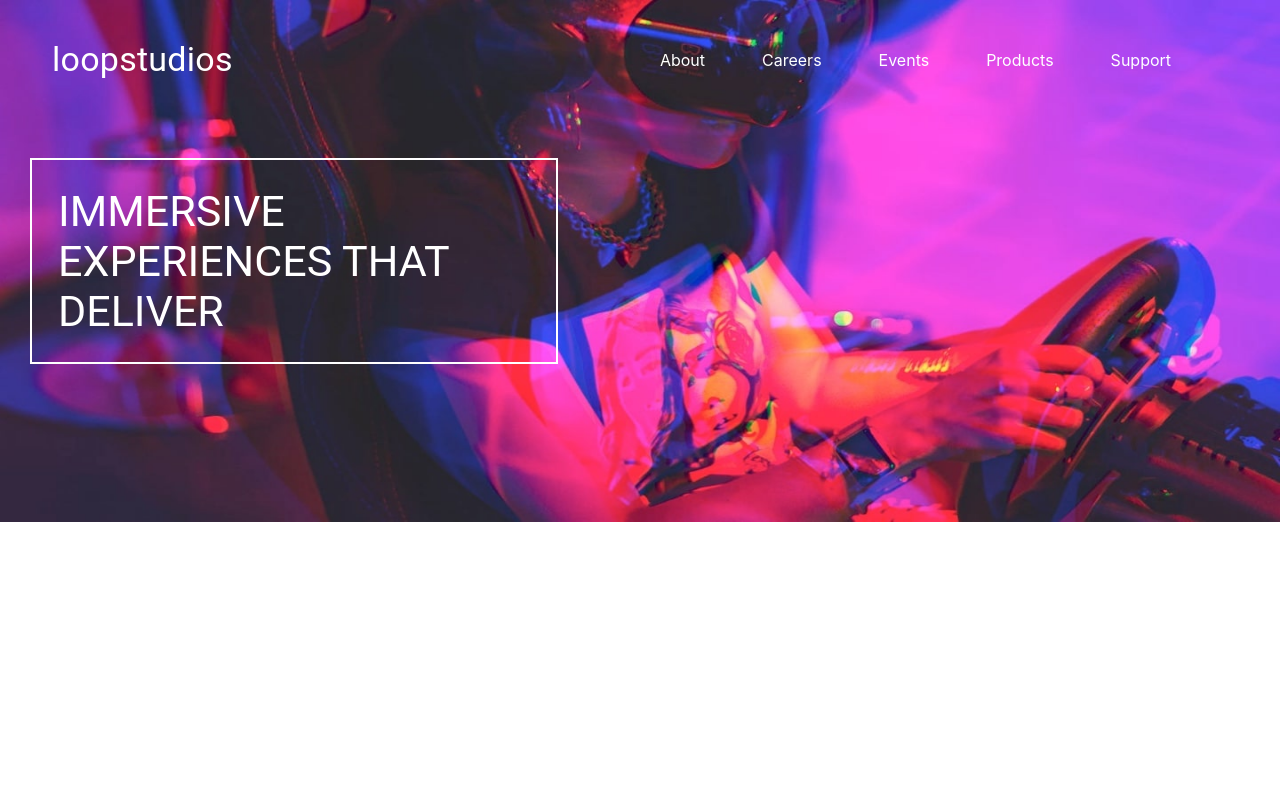
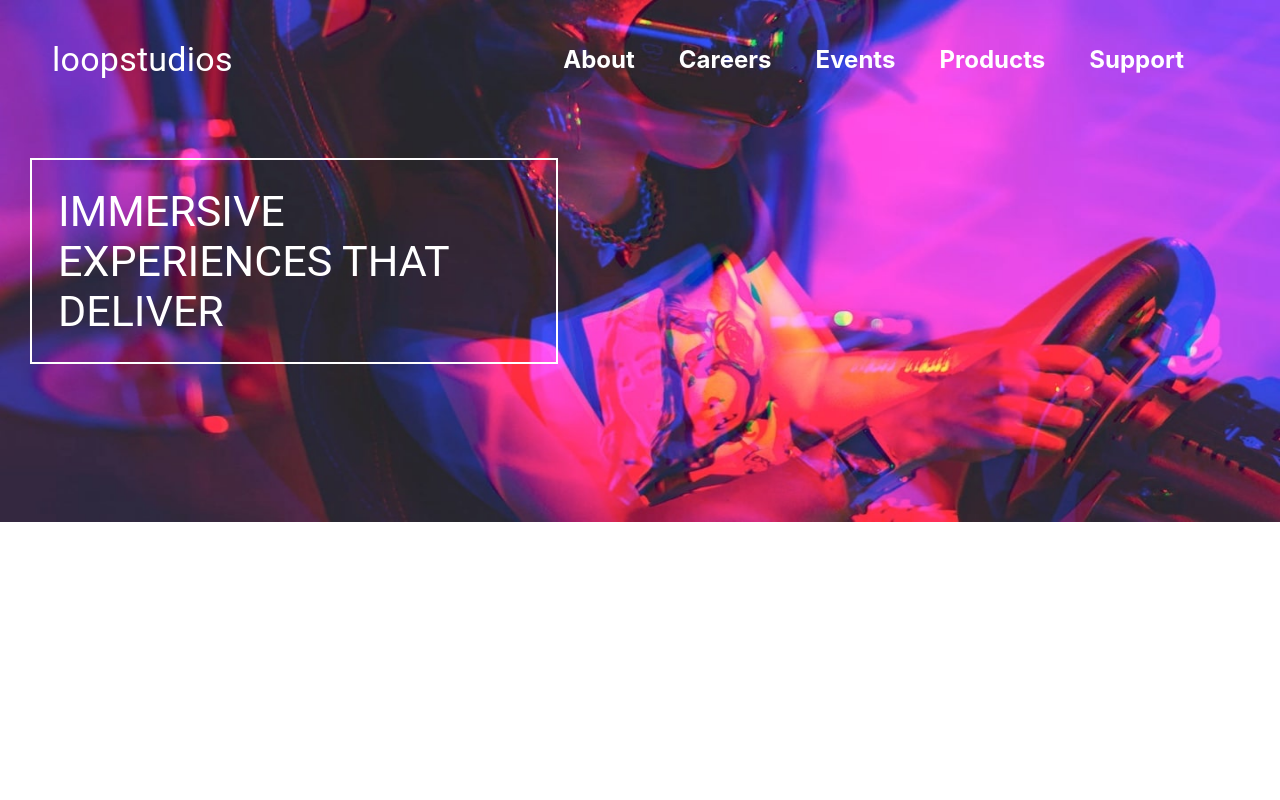
Before and after one commit to Proton-number/loop-studios, a React (Vite) app: page / in a window 1280 px wide. Shown: the top 800 px of the page. Built offline with nearby package versions, Linux system fonts and the light colour scheme.

Commit message:
last commit

```diff
--- a/package.json
+++ b/package.json
@@ -18,6 +18,7 @@
     "material-ui-theme-state": "^1.0.30",
     "react": "^18.2.0",
     "react-dom": "^18.2.0",
+    "responsive-responsive-img-material-ui": "^3.0.0",
     "styled-components": "^5.3.6"
   },
   "devDependencies": {
--- a/src/Components/Desktop Designs/Desktop Footer/DesktopFooter.jsx
+++ b/src/Components/Desktop Designs/Desktop Footer/DesktopFooter.jsx
@@ -4,6 +4,8 @@ import facebook from '/src/images/icon-facebook.svg'
 import instagram from '/src/images/icon-instagram.svg'
 import pinterest from '/src/images/icon-pinterest.svg'
 import twitter from '/src/images/icon-twitter.svg'
+import {motion} from 'framer-motion'
+
 
 function DesktopFooter() {
   return (
@@ -26,6 +28,10 @@ function DesktopFooter() {
       >
 
 <Typography
+      component={motion.h4}
+      whileHover={{textDecoration:'underline', y:-5}}
+      transition={{delay: .2 }}
+
        variant='p'
          >
           About
@@ -33,27 +39,36 @@ function DesktopFooter() {
 
         <Typography
        variant='p'
-
+       component={motion.h4}
+       whileHover={{textDecoration:'underline', y:-5}}
+       transition={{delay: .2 }}
         >
           Careers
           </Typography>
 
         <Typography
        variant='p'
-
+       component={motion.h4}
+       whileHover={{textDecoration:'underline', y:-5}}
+       transition={{delay: .2 }}
         >
           Events
           </Typography>
 
         <Typography
        variant='p'
-
+       component={motion.h4}
+      whileHover={{textDecoration:'underline', y:-5}}
+      transition={{delay: .2 }}
         >
           Products
           </Typography>
 
         <Typography
        variant='p'
+       component={motion.h4}
+       whileHover={{textDecoration:'underline', y:-5}}
+       transition={{delay: .2 }}
         >
           Supports
           </Typography>
@@ -75,25 +90,29 @@ function DesktopFooter() {
       // style={{marginLeft:'80px'}}
      >
 
-      <img
+      <motion.img
+      whileHover={{filter:'brightness(70%)'}}
       src={facebook}
        alt="Facebook logo"
        style={{width:'30px',
        height:'30px' }} />
 
-      <img
+      <motion.img
+      whileHover={{filter:'brightness(70%)'}}
       src={twitter}
        alt="Twitter logo"
        style={{width:'30px',
         height:'30px'}}  />
 
-      <img
+      <motion.img
+      whileHover={{filter:'brightness(70%)'}}
       src={pinterest}
        alt="Pinterest logo"
         style={{width:'30px',
          height:'30px'}}  />
 
-      <img
+      <motion.img
+      whileHover={{filter:'brightness(70%)'}}
       src={instagram}
       alt="Instagram logo"
        style={{width:'30px',
--- a/src/Components/Desktop Designs/Second-section desktop/InterractiveDesktop.jsx
+++ b/src/Components/Desktop Designs/Second-section desktop/InterractiveDesktop.jsx
@@ -1,7 +1,6 @@
 import React from 'react'
-import {Box, Typography ,Stack} from '@mui/material'
+import {Box, Typography ,Stack, autocompleteClasses} from '@mui/material'
 import vrGuy from '/src/images/desktop/image-interactive.jpg'
-
 
 function InterractiveDesktop() {
   return (
@@ -10,11 +9,31 @@ function InterractiveDesktop() {
 
 
      <Box>
-      <img src={vrGuy} style={{width:'60%'}} />
+      <img src={vrGuy} style={{maxWidth:'60%', height:'auto', padding: 0, margin: 0}} />
+
+
+
      </Box>
 
 
-      <Box position='absolute' textAlign='inherit'   right= '305px' top= '16em' style={{width:'24%', backgroundColor:'hsl(0, 13%, 94%)'}} p={8.7}>
+      <Box
+      sx={{
+        width:{
+          xs: 100,
+          sm:200,
+          md: 300,
+          lg:400,
+          xl: 500
+        }
+      }}
+       position='absolute'
+       textAlign='inherit'
+       right= '305px'
+       top= '16em'
+       style={{
+         backgroundColor:'hsl(0, 13%, 94%)'
+         }}
+         p={8.7}>
 
 
       <Typography variant='h4' textTransform ='uppercase' > The Leader in interractive vr</Typography>
--- a/src/Components/Desktop Designs/TopDesktop/DesktopTop.jsx
+++ b/src/Components/Desktop Designs/TopDesktop/DesktopTop.jsx
@@ -11,46 +11,54 @@ function DesktopTop() {
 
     <Toolbar>
 
-    <Typography variant='h4' component='div'  sx={{flexGrow:3}}>
+    <Typography
+    variant='h4'
+    component='h2'
+    className='hello'
+     sx={{flexGrow:3}}>
             loopstudios
         </Typography>
 
         <Typography
-        component={motion.p}
-        whileHover={{textDecoration:'underline'}}
-        transition={{delay: .4 }}
+        component={motion.h2}
+        whileHover={{textDecoration:'underline', y:-5}}
+        transition={{delay: .3 }}
         variant='p'
         sx={{flexGrow:.4}}>
             About
         </Typography>
 
         <Typography
-        component={motion.p}
-        whileHover={{textDecoration:'underline'}}
+        component={motion.h2}
+        whileHover={{textDecoration:'underline', y:-5}}
+        transition={{delay: .3 }}
         variant='p'
         sx={{flexGrow:0.4}}>
             Careers
         </Typography>
 
         <Typography
-        component={motion.p}
-        whileHover={{textDecoration:'underline'}}
-         variant='p'
+        component={motion.h2}
+        whileHover={{textDecoration:'underline', y:-5}}
+        transition={{delay: .3 }}
+        variant='p'
           sx={{flexGrow:.4}}>
             Events
         </Typography>
 
         <Typography
-        component={motion.p}
-        whileHover={{textDecoration:'underline'}}
+        component={motion.h2}
+        whileHover={{textDecoration:'underline', y:-5}}
+        transition={{delay: .3 }}
         variant='p'
          sx={{flexGrow:.4}}>
             Products
         </Typography>
 
         <Typography
-        component={motion.p}
-        whileHover={{textDecoration:'underline'}}
+        component={motion.h2}
+        whileHover={{textDecoration:'underline', y:-5}}
+        transition={{delay: .3 }}
         variant='p'
          sx={{flexGrow:.4}}>
           Support
```
Also changed, not shown: src/Components/Desktop Designs/TopDesktop/DesktopTop.css (line endings or trailing spaces), 1 other file (tests, documents, lock files or other folders).
